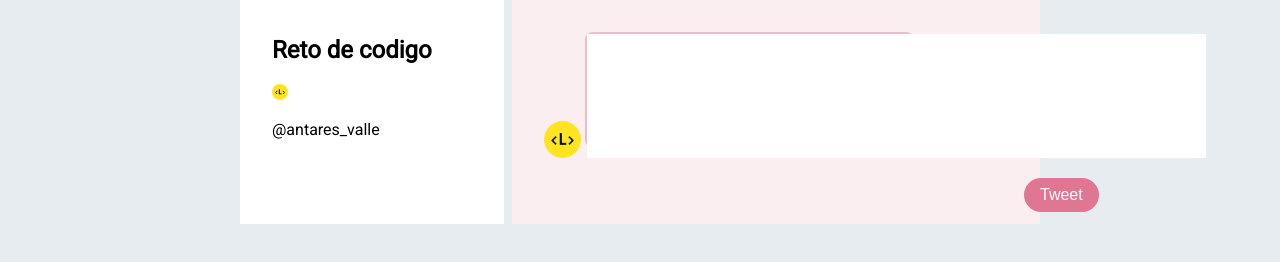
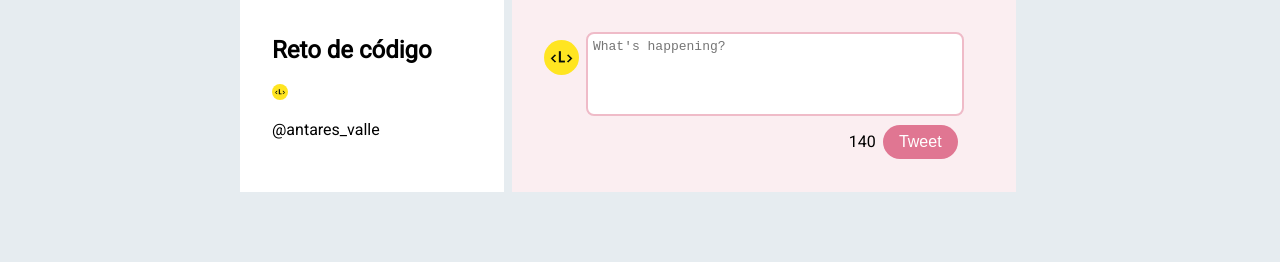
Before and after one commit to antaresvalle/twitter, a plain HTML site: page index.html in a window 1280 px wide. Shown: the part 72-334 px from the top of the page. Drawn offline with Linux system fonts and the light colour scheme.

Commit message:
actualizacion de VERSIÓN 0.0.1

```diff
--- a/css/main.css
+++ b/css/main.css
@@ -20,7 +20,7 @@ button {
 	cursor: pointer;
 }
 
-/* --------- NAV ---------- */
+	/* --------- NAV ---------- */
 
 nav {
 	padding: 0 15em;
@@ -99,7 +99,7 @@ main {
 aside {
 	background-color: white;
 	width: 33%;
-	height: 14em;
+	height: 12em;
 	display: inline-block;
 	top: 0;
 	padding: 1em 2em;
@@ -109,27 +109,29 @@ aside {
 
 section {
 	height: 40em;
-	width: 58%;
-	/*background-color: white;*/
+	width: 63%;
 	position: relative;
 	display: inline-block;
 	margin: 0 0.5em;
 	box-sizing: border-box;
 }
 
+/* --------- TWEET BOX ---------- */
+
 div#tweet-box {
 	background-color: #fbeef1;
 	position: relative;
 	width: 100%;
-	height: 10em;
+	height: 12em;
 	display: inline-block;
 	padding: 2em;
+	box-sizing: border-box;
 }
 
 div#tweet-area {
-	height: 7em;
+	height: 5em;
 	position: relative;
-	width: 70%;
+	width: 85%;
 	border: 2px solid #EFBBC8;
 	border-radius: 8px;
 	background-color: white;
@@ -141,10 +143,31 @@ img {
 	border-radius: 100%;
 }
 
+img.img-profile-twt {
+	position: relative;
+	bottom: 1.1em;
+	margin-right: 0.2em;
+}
+
 textarea {
 	border: none;
+	font-size: 1em;
 	resize: none;
 	outline: none;
+	margin: 0.2em;
+	margin-bottom: 0;
+	width: 95%;
+    height: 4em;
+}
+
+div#btn-counter-box {
+    width: 94%;
+    text-align: right;
+}
+
+p#contador {
+	display: inline-block;
+	margin-right: 0.2em;
 }
 
 button.btn-tweet {
@@ -163,7 +186,6 @@ button.btn-tweet:hover{
 
 .btn-tweet-dwn {
 	position: relative;
-	left: 30em;
 }
 
 /* --------- TWEET-DISPLAY ---------- */
@@ -171,3 +193,7 @@ button.btn-tweet:hover{
 div#tweet-container {
 	background-color: white;
 }
+
+div#tweet-container p {
+	word-wrap: break-word;
+}
--- a/index.html
+++ b/index.html
@@ -26,20 +26,21 @@
 	</header>
 	<main>
 		<aside class="as-left">
-			<h2>Reto de codigo</h2>
+			<h2>Reto de código</h2>
 			<img src="assets/images/L_bck_yellow.png">
 			<p>@antares_valle</p>
 		</aside>
 		<section id="main-container">
 			<div id="tweet-box">
-				<img src="assets/images/L_bck_yellow.png">
+				<img class="img-profile-twt" src="assets/images/L_bck_yellow.png">
 				<div id="tweet-area">
-					<textarea id="textarea-tweet" rows="8" cols="75" maxlength="50"></textarea>
+					<textarea id="textarea-tweet" maxlength="140" placeholder="What's happening?"></textarea>
 				</div>
-				<p></p>
-				<button id="tweet" class="btn-tweet btn-tweet-dwn">Tweet</button>
+				<div id="btn-counter-box">
+					<p id="contador">140</p>
+					<button id="tweet" class="btn-tweet btn-tweet-dwn">Tweet</button>
+				</div>
 			</div>
-			<div id="tweet-container"></div>
 		</section>
 	</main>
 	<script type="text/javascript" src="js/app.js"></script>
--- a/js/app.js
+++ b/js/app.js
@@ -15,16 +15,22 @@ tweet.addEventListener('click', function(){
 	// agregar el texto al html
 
 	// crear div contenedor del texto
-	var tweetContainer = document.getElementById('tweet-container');
+	var tweetContainer = document.getElementById('main-container');
 
-	var tweetContent = document.createElement('p');
+	var tweetContent = document.createElement('div');
+	tweetContent.id = 'tweet-container';
+	var tweetContentP = document.createElement('p');
 	var tweetTxt = document.createTextNode(getTextTweet);
 
-	tweetContent.appendChild(tweetTxt);
+
+	tweetContentP.appendChild(tweetTxt);
+	tweetContent.appendChild(tweetContentP);
 	tweetContainer.appendChild(tweetContent);
-	tweetContent.value = getTextTweet;
-	tweetContent.style.padding = "3em";
+	tweetContentP.value = getTextTweet;
+	tweetContentP.style.padding = "3em";
 	console.log(tweetContent);
+
+	inputTweet.value = '';
 
 
 
```
